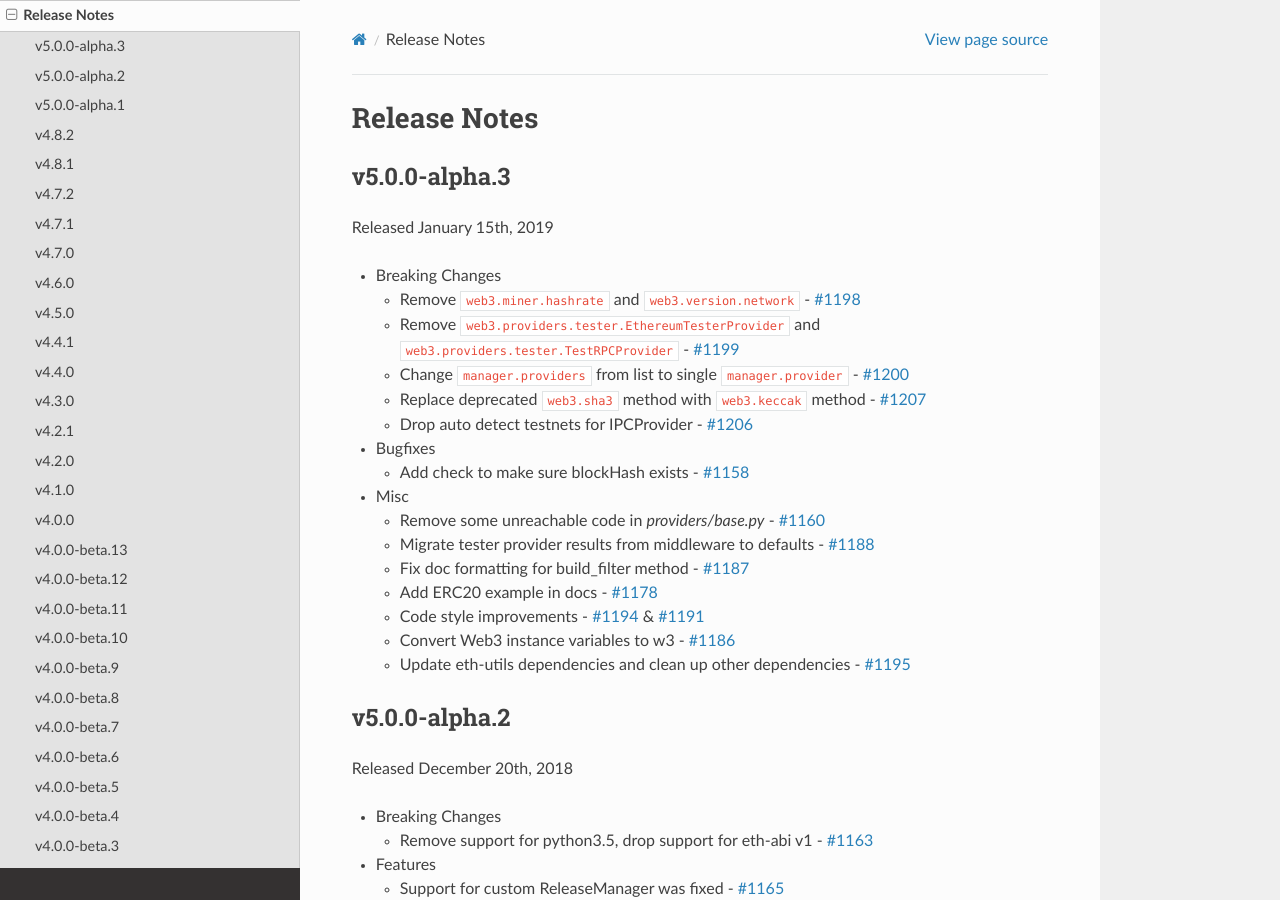
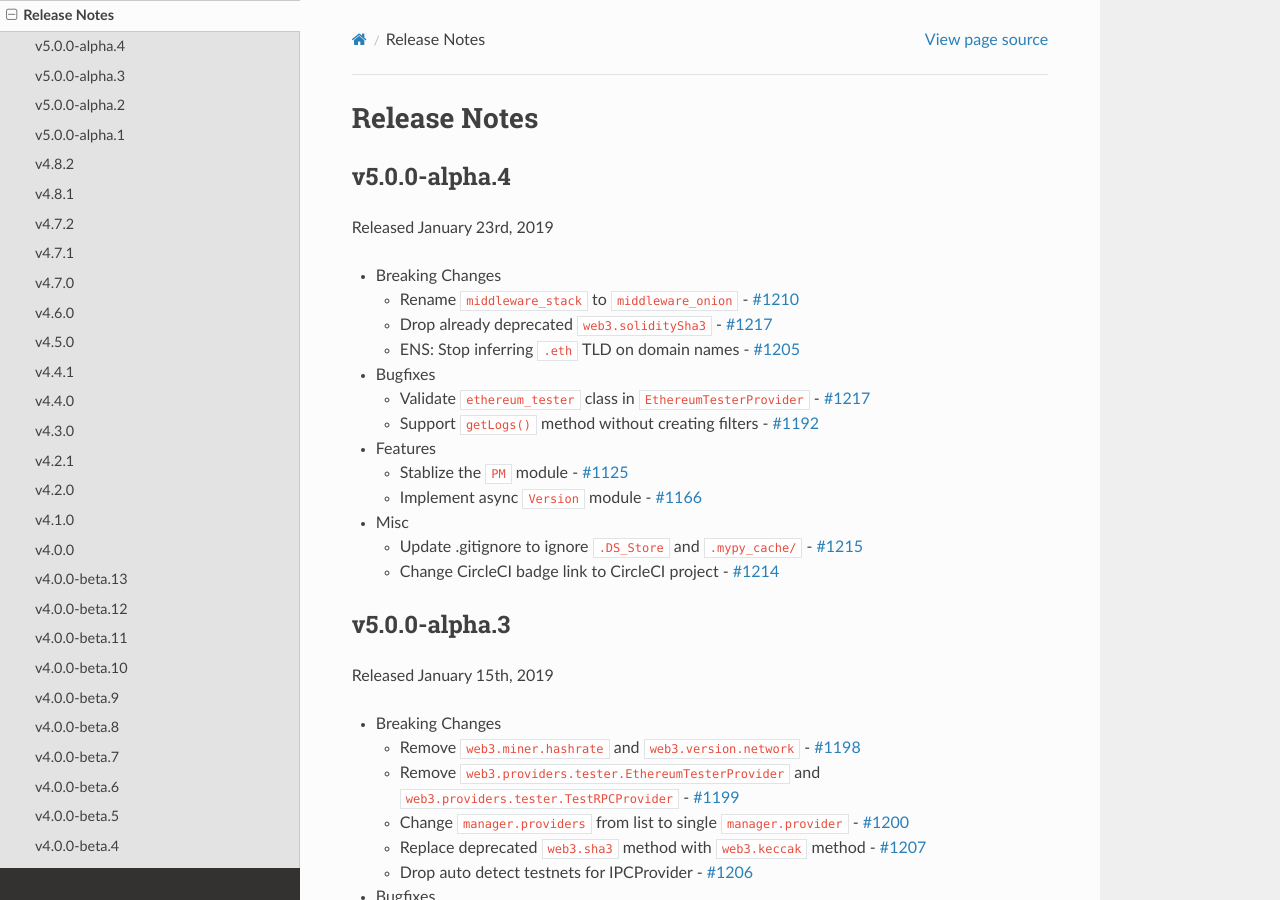
Before and after one commit to shuziren/web3.py, a Sphinx documentation site: the page built from docs/releases.rst, in a window 1280 px wide and 900 px high. Built offline with Sphinx 7.4.7 and the Read the Docs theme 2.0.0, drawn with Linux system fonts in a browser that asks for light colours.

Commit message:
Add release notes for v5.0.0-a4

```diff
--- a/docs/releases.rst
+++ b/docs/releases.rst
@@ -1,5 +1,41 @@
 Release Notes
 =============
+
+
+v5.0.0-alpha.4
+--------------
+
+Released January 23rd, 2019
+
+- Breaking Changes
+
+  - Rename ``middleware_stack`` to ``middleware_onion``
+    - `#1210 <https://github.com/ethereum/web3.py/pull/1210>`_
+  - Drop already deprecated ``web3.soliditySha3``
+    - `#1217 <https://github.com/ethereum/web3.py/pull/1217>`_
+  - ENS: Stop inferring ``.eth`` TLD on domain names
+    - `#1205 <https://github.com/ethereum/web3.py/pull/1205>`_
+
+- Bugfixes
+
+  - Validate ``ethereum_tester`` class in ``EthereumTesterProvider``
+    - `#1217 <https://github.com/ethereum/web3.py/pull/1217>`_
+  - Support ``getLogs()`` method without creating filters
+    - `#1192 <https://github.com/ethereum/web3.py/pull/1192>`_
+
+- Features
+
+  - Stablize the ``PM`` module
+    - `#1125 <https://github.com/ethereum/web3.py/pull/1125>`_
+  - Implement async ``Version`` module
+    - `#1166 <https://github.com/ethereum/web3.py/pull/1166>`_
+
+- Misc
+
+  - Update .gitignore to ignore ``.DS_Store`` and ``.mypy_cache/``
+    - `#1215 <https://github.com/ethereum/web3.py/pull/1215>`_
+  - Change CircleCI badge link to CircleCI project
+    - `#1214 <https://github.com/ethereum/web3.py/pull/1214>`_
 
 
 v5.0.0-alpha.3
```
